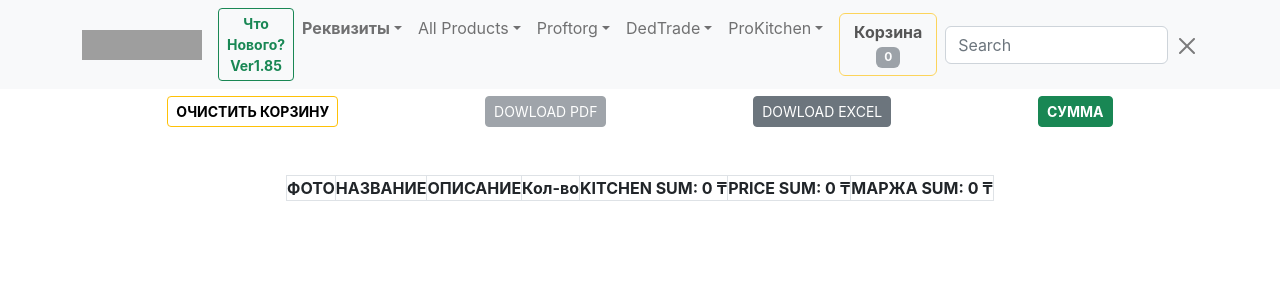
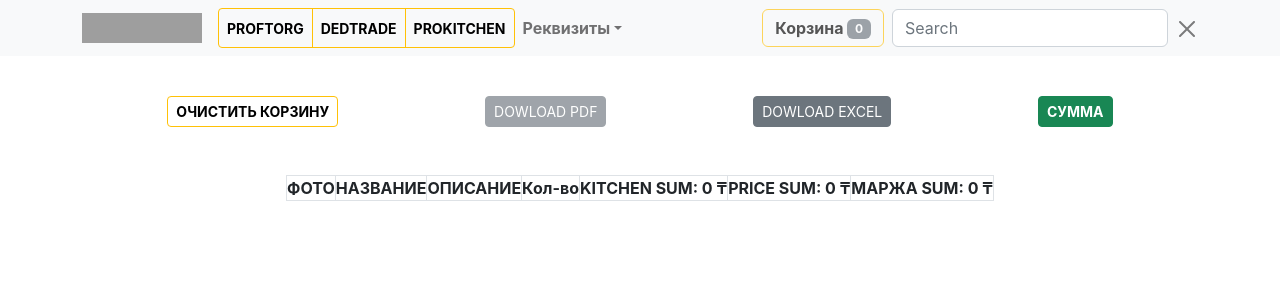
Before and after one commit to temirlan-emls/KITCHEN-priceApp-react, a React (Create React App) app: page /cardPage in a window 1280 px wide. Shown: the top 300 px of the page. Built offline with nearby package versions, Linux system fonts and the light colour scheme; grey boxes are pictures that could not be loaded.

Commit message:
Ver1 newVariant

```diff
--- a/src/App.tsx
+++ b/src/App.tsx
@@ -21,7 +21,7 @@ function App() {
     const [searchData, setSeachData] = useState("");
     const searchValue = searchData;
 
-    const [categoryData, setCategoryData] = useState(["clear", "clear"]);
+    const [categoryData, setCategoryData] = useState(["clear", ""]);
     const categoryValue = categoryData;
 
     const [cardValue, setCardValue] = useLocalStorage("cards", []);
@@ -35,12 +35,19 @@ function App() {
                 setCategoryData={setCategoryData}
                 navigateToCardPage={navigateToCardPage}
                 navigateMainPage={navigateMainPage}
+                categoryValue={categoryValue}
             ></Header>
 
             <Routes>
                 <Route
                     path="/cardPage"
-                    element={<CardPage dbData={dbData} cardValue={cardValue} setCardValue={setCardValue}/>}
+                    element={
+                        <CardPage
+                            dbData={dbData}
+                            cardValue={cardValue}
+                            setCardValue={setCardValue}
+                        />
+                    }
                 />
                 <Route
                     path="/"
--- a/src/components/Header.tsx
+++ b/src/components/Header.tsx
@@ -1,5 +1,5 @@
 import * as React from "react";
-import { useState, useRef } from "react";
+import { useRef } from "react";
 import {
     Badge,
     Button,
@@ -9,7 +9,7 @@ import {
     Nav,
     Navbar,
     NavDropdown,
-    Offcanvas,
+    ButtonGroup,
 } from "react-bootstrap";
 import { Link } from "react-router-dom";
 import swal from "sweetalert";
@@ -20,10 +20,11 @@ const Header = ({
     navigateToCardPage,
     navigateMainPage,
     cardValue,
+    categoryValue
 }: any) => {
-    const [showPopover, setShowPopover] = useState(false);
-    const handleClose = () => setShowPopover(false);
-    const handleShow = () => setShowPopover(true);
+    // const [showPopover, setShowPopover] = useState(false);
+    // const handleClose = () => setShowPopover(false);
+    // const handleShow = () => setShowPopover(true);
     const toMainPage = () => {
         navigateMainPage();
     };
@@ -44,7 +45,6 @@ const Header = ({
         input.value = "";
         setSeachData("");
     };
-
     return (
         <>
             <Navbar
@@ -59,7 +59,7 @@ const Header = ({
                         href="#home"
                         onClick={() => {
                             toMainPage();
-                            setCategoryData(["clear", "clear"]);
+                            setCategoryData(["clear", ""]);
                         }}
                     >
                         <img
@@ -74,7 +74,7 @@ const Header = ({
                     <Navbar.Collapse id="responsive-navbar-nav">
                         <Nav className="me-auto">
                             <>
-                                <Button
+                                {/* <Button
                                     variant="outline-success fw-bold"
                                     size="sm"
                                     onClick={handleShow}
@@ -140,8 +140,8 @@ const Header = ({
                                         <h4>29/08/2022</h4>
                                         <ul>
                                             <li>
-                                                Показ суммы по нажатию на кнопку в
-                                                корзине
+                                                Показ суммы по нажатию на кнопку
+                                                в корзине
                                             </li>
                                             <li>
                                                 Добавлять/убавлять количество в
@@ -152,72 +152,79 @@ const Header = ({
                                                 корзину
                                             </li>
                                             <li>
-                                                {"Клик на название -> на сайт продукта в корзине"}
+                                                {
+                                                    "Клик на название -> на сайт продукта в корзине"
+                                                }
                                             </li>
                                             <li>
-                                                Обновил на карточки на 29/08/2022
+                                                Обновил на карточки на
+                                                29/08/2022
                                             </li>
                                         </ul>
                                     </Offcanvas.Body>
-                                </Offcanvas>
+                                </Offcanvas> */}
                             </>
-                            <NavDropdown
-                                title="Реквизиты"
-                                id="collasible-nav-dropdown"
-                                className="fw-bold"
-                                style={{ color: "black" }}
-                            >
-                                <NavDropdown.Item
-                                    href="#COPY/BK"
+
+                            <ButtonGroup size="sm">
+                                {/* <Button
                                     onClick={() => {
-                                        navigator.clipboard.writeText(BKreks);
-                                        swal(
-                                            "Скопированно!",
-                                            'Реквизиты ТОО "BK Trading Company" в буфере обмена',
-                                            "success"
-                                        );
+                                        toMainPage();
+                                        setCategoryData(["allprod", ""]);
                                     }}
+
                                 >
-                                    BK Trading - скопировать
-                                </NavDropdown.Item>
-                                <NavDropdown.Item href="#DOWNLOAD/BK">
-                                    <Link
-                                        to="/reks/BKreks.pdf"
-                                        target="_blank"
-                                        download
-                                    >
-                                        BK Trading - скачать PDF
-                                    </Link>
-                                </NavDropdown.Item>
-
-                                <NavDropdown.Divider />
-                                <NavDropdown.Item
-                                    href="#COPY/Kitchen"
+                                    All Products
+                                </Button> */}
+                                <Button
                                     onClick={() => {
-                                        navigator.clipboard.writeText(
-                                            KITCHENreks
-                                        );
-                                        swal(
-                                            "Скопированно!",
-                                            'Реквизиты ТОО "Kitchen.kz в буфере обмена',
-                                            "success"
-                                        );
+                                        toMainPage();
+                                        setCategoryData(["PROFTORG", ""]);
+                                        scrollToTop()
                                     }}
+                                    variant={
+                                        categoryValue[0] === "PROFTORG"
+                                            ? "warning fw-bold"
+                                            : "outline-warning fw-bold"
+                                    }
+                                    style={{ color: "black" }}
+                                    size="sm"
                                 >
-                                    Kitchen.kz - скопировать
-                                </NavDropdown.Item>
-
-                                <NavDropdown.Item href="#DOWNLOAD/Kitchen">
-                                    <Link
-                                        to="/reks/KITCHENreks.pdf"
-                                        target="_blank"
-                                        download
-                                    >
-                                        Kitchen.kz - скачать PDF
-                                    </Link>
-                                </NavDropdown.Item>
-                            </NavDropdown>
-                            <NavDropdown
+                                    PROFTORG
+                                </Button>
+                                <Button
+                                    onClick={() => {
+                                        toMainPage();
+                                        setCategoryData(["DEDTRADE", ""]);
+                                        scrollToTop()
+                                    }}
+                                    variant={
+                                        categoryValue[0] === "DEDTRADE"
+                                            ? "warning fw-bold"
+                                            : "outline-warning fw-bold"
+                                    }
+                                    style={{ color: "black" }}
+                                    size="sm"
+                                >
+                                    DEDTRADE
+                                </Button>
+                                <Button
+                                    onClick={() => {
+                                        toMainPage();
+                                        setCategoryData(["PROKITCHEN", ""]);
+                                        scrollToTop()
+                                    }}
+                                    variant={
+                                        categoryValue[0] === "PROKITCHEN"
+                                            ? "warning fw-bold"
+                                            : "outline-warning fw-bold"
+                                    }
+                                    style={{ color: "black" }}
+                                    size="sm"
+                                >
+                                    PROKITCHEN
+                                </Button>
+                            </ButtonGroup>
+                            {/* <NavDropdown
                                 title="All Products"
                                 id="collasible-nav-dropdown"
                             >
@@ -270,8 +277,8 @@ const Header = ({
                                 >
                                     All Элек-Мех
                                 </NavDropdown.Item>
-                            </NavDropdown>
-                            <NavDropdown
+                            </NavDropdown> */
+                            /* <NavDropdown
                                 title="Proftorg"
                                 id="collasible-nav-dropdown"
                             >
@@ -320,8 +327,8 @@ const Header = ({
                                 >
                                     Элек-Мех
                                 </NavDropdown.Item>
-                            </NavDropdown>
-                            <NavDropdown
+                            </NavDropdown> */
+                            /* <NavDropdown
                                 title="DedTrade"
                                 id="collasible-nav-dropdown"
                             >
@@ -370,8 +377,8 @@ const Header = ({
                                 >
                                     Элек-Мех
                                 </NavDropdown.Item>
-                            </NavDropdown>
-                            <NavDropdown
+                            </NavDropdown> */
+                            /* <NavDropdown
                                 title="ProKitchen"
                                 id="collasible-nav-dropdown"
                             >
@@ -439,6 +446,62 @@ const Header = ({
                                 >
                                     Unknow
                                 </NavDropdown.Item>
+                            </NavDropdown> */}
+                            <NavDropdown
+                                title="Реквизиты"
+                                id="collasible-nav-dropdown"
+                                className="fw-bold"
+                                style={{ color: "black" }}
+                            >
+                                <NavDropdown.Item
+                                    href="#COPY/BK"
+                                    onClick={() => {
+                                        navigator.clipboard.writeText(BKreks);
+                                        swal(
+                                            "Скопированно!",
+                                            'Реквизиты ТОО "BK Trading Company" в буфере обмена',
+                                            "success"
+                                        );
+                                    }}
+                                >
+                                    BK Trading - скопировать
+                                </NavDropdown.Item>
+                                <NavDropdown.Item href="#DOWNLOAD/BK">
+                                    <Link
+                                        to="/reks/BKreks.pdf"
+                                        target="_blank"
+                                        download
+                                    >
+                                        BK Trading - скачать PDF
+                                    </Link>
+                                </NavDropdown.Item>
+
+                                <NavDropdown.Divider />
+                                <NavDropdown.Item
+                                    href="#COPY/Kitchen"
+                                    onClick={() => {
+                                        navigator.clipboard.writeText(
+                                            KITCHENreks
+                                        );
+                                        swal(
+                                            "Скопированно!",
+                                            'Реквизиты ТОО "Kitchen.kz в буфере обмена',
+                                            "success"
+                                        );
+                                    }}
+                                >
+                                    Kitchen.kz - скопировать
+                                </NavDropdown.Item>
+
+                                <NavDropdown.Item href="#DOWNLOAD/Kitchen">
+                                    <Link
+                                        to="/reks/KITCHENreks.pdf"
+                                        target="_blank"
+                                        download
+                                    >
+                                        Kitchen.kz - скачать PDF
+                                    </Link>
+                                </NavDropdown.Item>
                             </NavDropdown>
                         </Nav>
                         <Nav>
--- a/src/pages/cardsPage.tsx
+++ b/src/pages/cardsPage.tsx
@@ -117,8 +117,8 @@ function CardPage({ dbData, cardValue, setCardValue }: ICardPage) {
                     <Button
                         variant="outline-warning fw-bold"
                         style={{ color: "black" }}
+                        size="sm"
                         onClick={clearStorage}
-                        size="sm"
                     >
                         ОЧИСТИТЬ КОРЗИНУ
                     </Button>
--- a/src/pages/productsPage.tsx
+++ b/src/pages/productsPage.tsx
@@ -1,5 +1,5 @@
-import React from "react";
-import { Container } from "react-bootstrap";
+import React, { useState, useEffect } from "react";
+import { Button, ButtonGroup, Container } from "react-bootstrap";
 import Product from "../components/Product";
 import { IProduct } from "../models/product.model";
 
@@ -16,14 +16,59 @@ function ProductPage({
     categoryValue,
     setCardValue,
 }: IProductPage) {
+    const [sortValue, setSortValue] = useState("");
+    const [prodValue, setProdValue] = useState(dbData);
+
+    const handleSort = (str: string) => {
+        setSortValue(str);
+    };
+
+    useEffect(() => {
+        if (sortValue === "low") {
+            setProdValue([...dbData].sort((a, b) => a.price - b.price));
+        } else if (sortValue === "high") {
+            setProdValue([...dbData].sort((a, b) => b.price - a.price));
+        }
+        // eslint-disable-next-line react-hooks/exhaustive-deps
+    }, [sortValue]);
+
     return (
         <>
-            <Container className="d-flex flex-wrap justify-content-around mt-5">
-                {(searchValue === "" &&
-                categoryValue[0] === "clear" &&
-                categoryValue[1] === "clear"
-                    ? dbData.slice(0, 52)
-                    : dbData
+            <Container className="d-flex flex-wrap justify-content-around mt-5 pt-5">
+                {" "}
+                <ButtonGroup aria-label="Basic example">
+                    <Button
+                        onClick={() => {
+                            handleSort("high");
+                        }}
+                        variant={
+                            sortValue === "high"
+                                ? "warning fw-bold"
+                                : "outline-warning fw-bold"
+                        }
+                        style={{ color: "black" }}
+                        size="sm"
+                    >
+                        Дорогие
+                    </Button>
+                    <Button
+                        onClick={() => handleSort("low")}
+                        variant={
+                            sortValue === "low"
+                                ? "warning fw-bold"
+                                : "outline-warning fw-bold"
+                        }
+                        style={{ color: "black" }}
+                        size="sm"
+                    >
+                        Дешевые
+                    </Button>
+                </ButtonGroup>
+            </Container>
+            <Container className="d-flex flex-wrap justify-content-around">
+                {(searchValue === "" && categoryValue[0] === "clear"
+                    ? prodValue.slice(0, 52)
+                    : prodValue
                 )
                     .filter((product) => {
                         if (searchValue === "") {
@@ -41,46 +86,53 @@ function ProductPage({
                         return "";
                     })
                     .filter((product) => {
-                        if (
-                            product.sourceSite === categoryValue[0] &&
-                            product.catergory === categoryValue[1]
-                        ) {
+                        if (product.sourceSite === categoryValue[0]) {
                             return product;
-                        } else if (
-                            categoryValue[0] === "allprod" &&
-                            categoryValue[1] === "allprod"
-                        ) {
+                        } else if (categoryValue[0] === "clear") {
                             return product;
-                        } else if (
-                            categoryValue[0] === "clear" &&
-                            categoryValue[1] === "clear"
-                        ) {
-                            return product;
-                        } else if (
-                            product.catergory === categoryValue[1] &&
-                            categoryValue[1] === "teplo" &&
-                            categoryValue[0] === ""
-                        ) {
-                            return product;
-                        } else if (
-                            product.catergory === categoryValue[1] &&
-                            categoryValue[1] === "holod" &&
-                            categoryValue[0] === ""
-                        ) {
-                            return product;
-                        } else if (
-                            product.catergory === categoryValue[1] &&
-                            categoryValue[1] === "neitral" &&
-                            categoryValue[0] === ""
-                        ) {
-                            return product;
-                        } else if (
-                            product.catergory === categoryValue[1] &&
-                            categoryValue[1] === "elecmeh" &&
-                            categoryValue[0] === ""
-                        ) {
+                        } else if (categoryValue[0] === "allprod") {
                             return product;
                         }
+                        // if (
+                        //    product.sourceSite === categoryValue[0]
+                        //    && product.sourceSite === categoryValue[1]
+                        // ) {
+                        //     return product;
+                        // } else if (
+                        //     categoryValue[0] === "allprod" &&
+                        //     categoryValue[1] === "allprod"
+                        // ) {
+                        //     return product;
+                        // } else if (
+                        //     categoryValue[0] === "clear" &&
+                        //     categoryValue[1] === "clear"
+                        // ) {
+                        //     return product;
+                        // } else if (
+                        //     product.catergory === categoryValue[1] &&
+                        //     categoryValue[1] === "teplo" &&
+                        //     categoryValue[0] === ""
+                        // ) {
+                        //     return product;
+                        // } else if (
+                        //     product.catergory === categoryValue[1] &&
+                        //     categoryValue[1] === "holod" &&
+                        //     categoryValue[0] === ""
+                        // ) {
+                        //     return product;
+                        // } else if (
+                        //     product.catergory === categoryValue[1] &&
+                        //     categoryValue[1] === "neitral" &&
+                        //     categoryValue[0] === ""
+                        // ) {
+                        //     return product;
+                        // } else if (
+                        //     product.catergory === categoryValue[1] &&
+                        //     categoryValue[1] === "elecmeh" &&
+                        //     categoryValue[0] === ""
+                        // ) {
+                        //     return product;
+                        // }
                         return "";
                     })
                     .map((product, index) => (
```
Also changed, not shown: package.json (+5 -2 lines), src/components/Product.tsx (+10 -5 lines), 1 other file (tests, documents, lock files or other folders).
